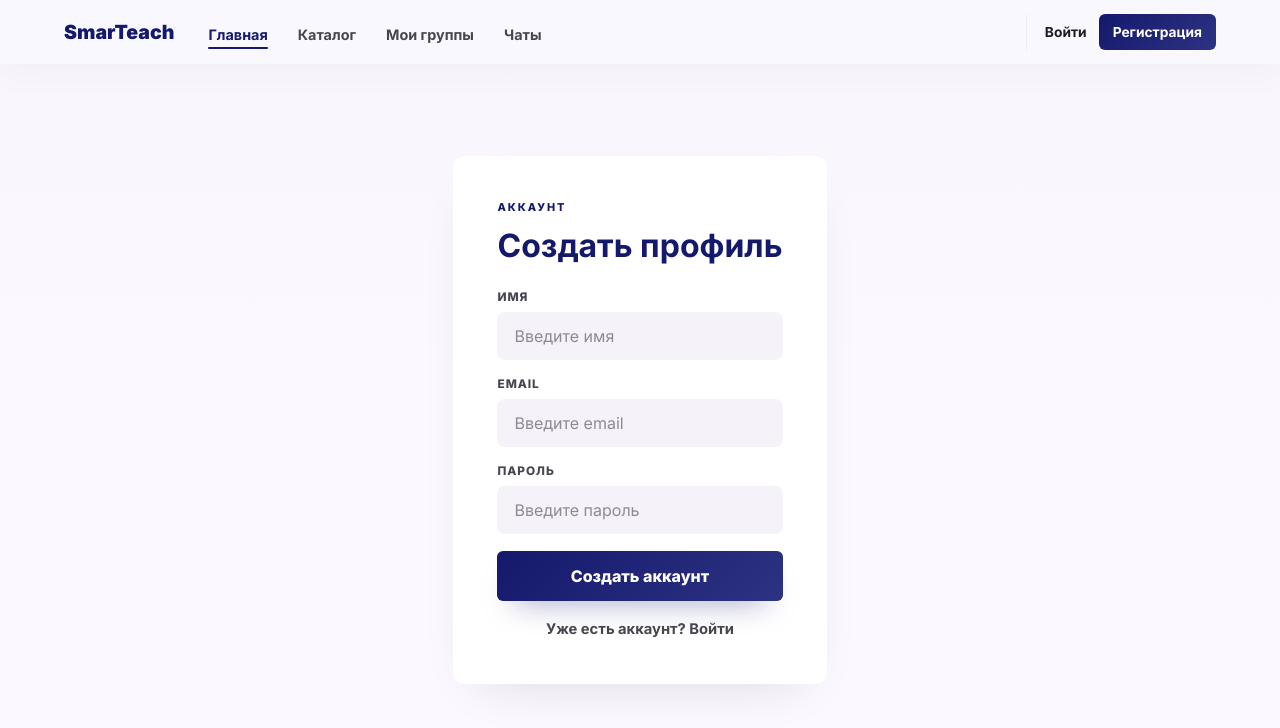
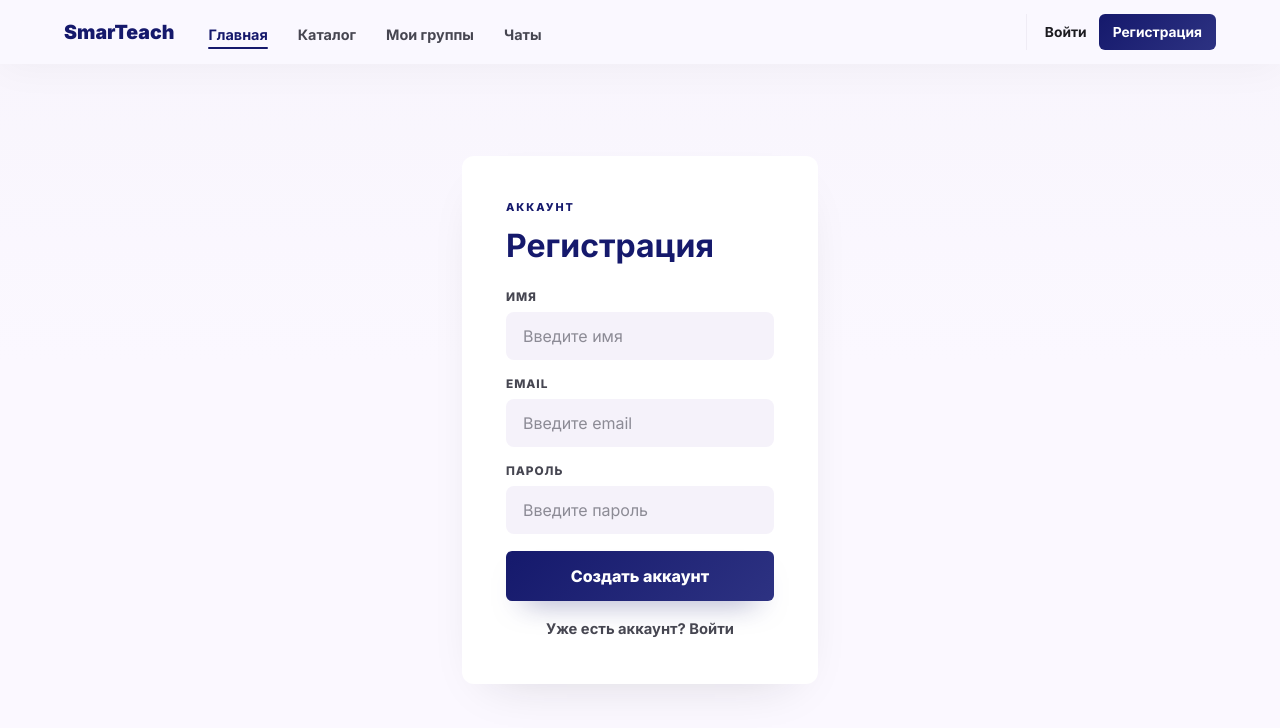
Before and after one commit to smrcdr/SmartTeach, a Vue app in the folder apps/web/: page /register in a window 1280 px wide. Shown: the top 728 px of the page. Built offline with nearby package versions, Linux system fonts and the light colour scheme; no server answers.

Commit message:
Rename registration heading

```diff
--- a/apps/web/src/pages/auth/RegisterPage.vue
+++ b/apps/web/src/pages/auth/RegisterPage.vue
@@ -29,7 +29,7 @@ async function submit() {
       <form class="auth-card" @submit.prevent="submit">
         <div class="auth-card__header">
           <span class="eyebrow">Аккаунт</span>
-          <h2>Создать профиль</h2>
+          <h2>Регистрация</h2>
         </div>
         <AppTextField v-model="form.displayName" label="Имя" placeholder="Введите имя" />
         <AppTextField v-model="form.email" label="Email" type="email" placeholder="Введите email" />
```
Also changed, not shown: 1 other file (tests, documents, lock files or other folders).
